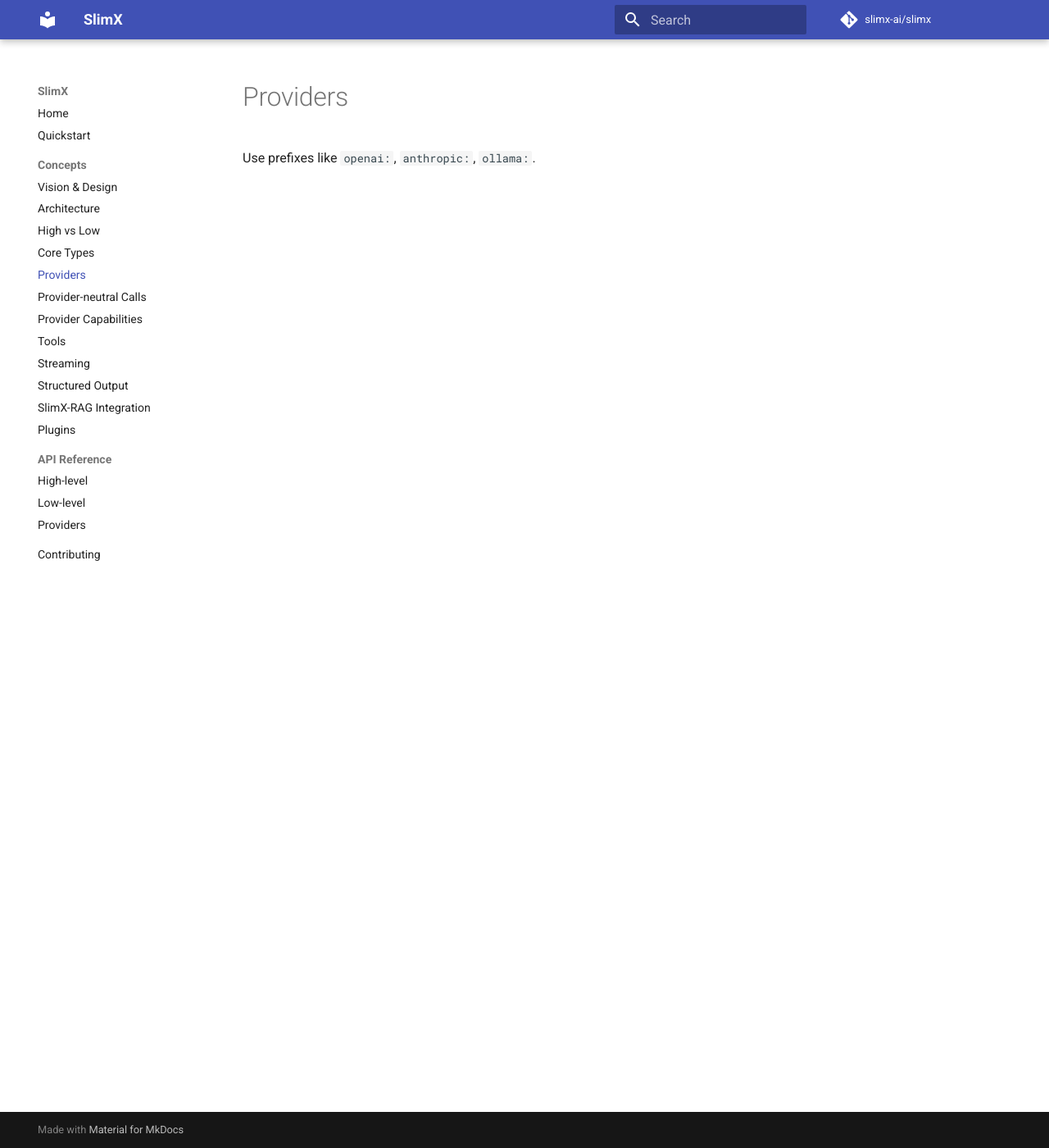
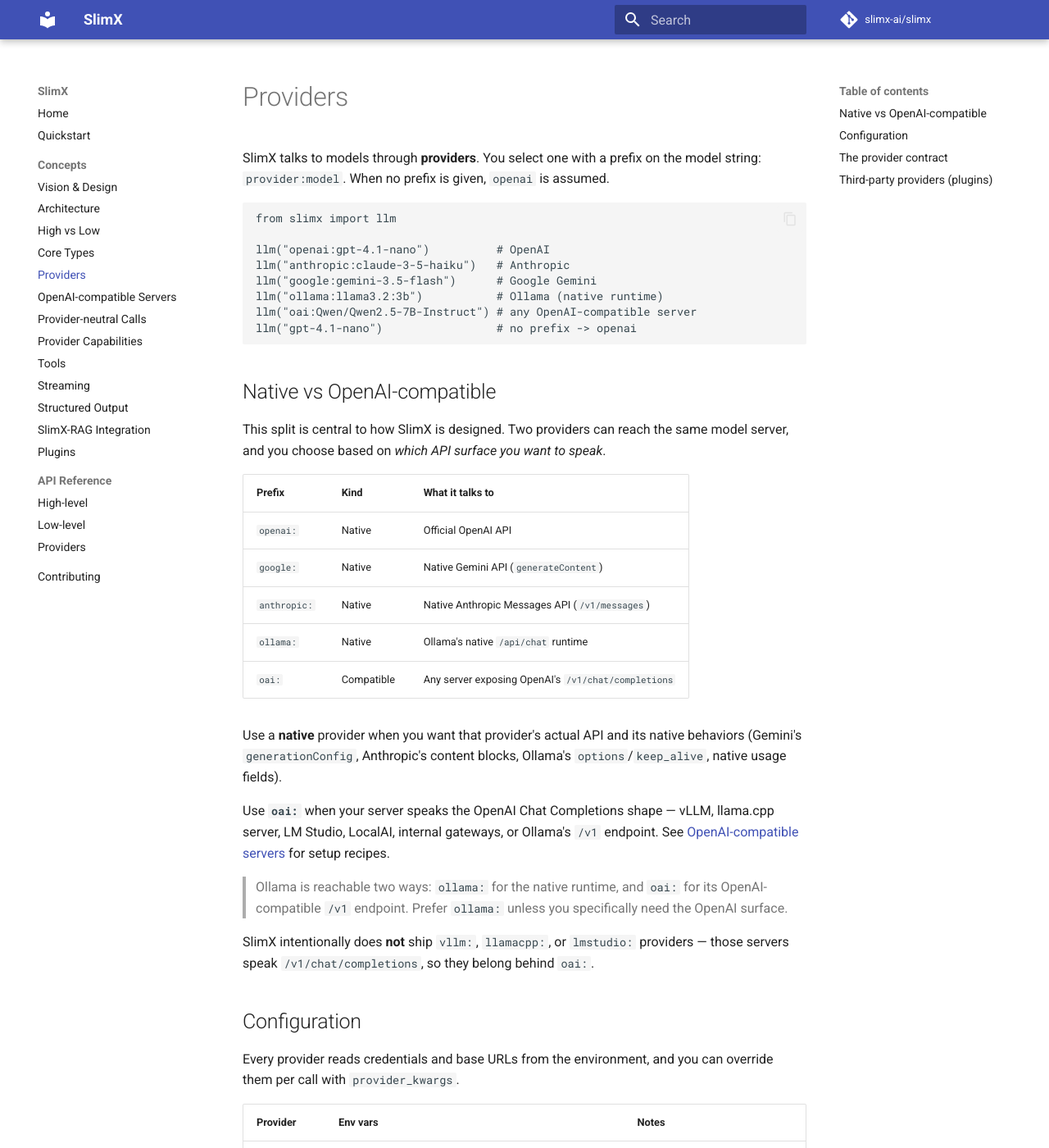
Before and after one commit to slimx-ai/slimx, an MkDocs documentation site: the page built from docs/concepts/providers.md, in a window 1280 px wide and 1400 px high. Shown: the whole window at 82% size. Built offline with MkDocs 1.6.1 and Material for MkDocs 9.7.7, drawn with Linux system fonts in a browser that asks for light colours; comment, search, counter and statistics services are not loaded; some of the changed text lies outside the part shown.

Commit message:
feat(providers): conformance suite + capability introspection + provider docs (0.7.1)
Conformance (0.7.1):
- tests/conformance/: reusable Provider Contract checks + FakeConformantProvider,
  run against every built-in provider offline via httpx.MockTransport (sync+async)
- describe_provider(name, async_mode=) reports declared capabilities with no API
  key / server required; Model.capabilities / AsyncModel.capabilities expose them
- guard test ensures every registered provider is covered by conformance

Provider docs & examples:
- concepts/providers.md (native vs OpenAI-compatible), concepts/openai-compatible.md
  (vLLM / llama.cpp / LM Studio / Ollama /v1 recipes + troubleshooting)
- examples/oai_{vllm,llamacpp,lmstudio,ollama_v1}.py
- corrected provider-capabilities docs (Anthropic tools + streaming wrapper)

Tests 57 -> 74; ruff + pyright clean.

````diff
--- a/docs/concepts/providers.md
+++ b/docs/concepts/providers.md
@@ -1,3 +1,88 @@
 # Providers
 
-Use prefixes like `openai:`, `anthropic:`, `ollama:`.
+SlimX talks to models through **providers**. You select one with a prefix on the
+model string: `provider:model`. When no prefix is given, `openai` is assumed.
+
+```python
+from slimx import llm
+
+llm("openai:gpt-4.1-nano")          # OpenAI
+llm("anthropic:claude-3-5-haiku")   # Anthropic
+llm("google:gemini-3.5-flash")      # Google Gemini
+llm("ollama:llama3.2:3b")           # Ollama (native runtime)
+llm("oai:Qwen/Qwen2.5-7B-Instruct") # any OpenAI-compatible server
+llm("gpt-4.1-nano")                 # no prefix -> openai
+```
+
+## Native vs OpenAI-compatible
+
+This split is central to how SlimX is designed. Two providers can reach the same
+model server, and you choose based on *which API surface you want to speak*.
+
+| Prefix | Kind | What it talks to |
+| --- | --- | --- |
+| `openai:` | Native | Official OpenAI API |
+| `google:` | Native | Native Gemini API (`generateContent`) |
+| `anthropic:` | Native | Native Anthropic Messages API (`/v1/messages`) |
+| `ollama:` | Native | Ollama's native `/api/chat` runtime |
+| `oai:` | Compatible | Any server exposing OpenAI's `/v1/chat/completions` |
+
+Use a **native** provider when you want that provider's actual API and its native
+behaviors (Gemini's `generationConfig`, Anthropic's content blocks, Ollama's
+`options`/`keep_alive`, native usage fields).
+
+Use **`oai:`** when your server speaks the OpenAI Chat Completions shape — vLLM,
+llama.cpp server, LM Studio, LocalAI, internal gateways, or Ollama's `/v1`
+endpoint. See [OpenAI-compatible servers](openai-compatible.md) for setup
+recipes.
+
+> Ollama is reachable two ways: `ollama:` for the native runtime, and `oai:` for
+> its OpenAI-compatible `/v1` endpoint. Prefer `ollama:` unless you specifically
+> need the OpenAI surface.
+
+SlimX intentionally does **not** ship `vllm:`, `llamacpp:`, or `lmstudio:`
+providers — those servers speak `/v1/chat/completions`, so they belong behind
+`oai:`.
+
+## Configuration
+
+Every provider reads credentials and base URLs from the environment, and you can
+override them per call with `provider_kwargs`.
+
+| Provider | Env vars | Notes |
+| --- | --- | --- |
+| `openai` | `OPENAI_API_KEY`, `OPENAI_BASE_URL` | Default provider |
+| `google` | `GOOGLE_API_KEY` or `GEMINI_API_KEY`, `GOOGLE_BASE_URL` | |
+| `anthropic` | `ANTHROPIC_API_KEY`, `ANTHROPIC_BASE_URL`, `ANTHROPIC_VERSION` | |
+| `ollama` | `OLLAMA_BASE_URL` (default `http://localhost:11434`) | No API key |
+| `oai` | `SLIMX_OAI_BASE_URL` / `OAI_BASE_URL`, `SLIMX_OAI_API_KEY` / `OAI_API_KEY` | Base URL required; key defaults to `EMPTY` |
+
+```python
+# Per-call override (takes precedence over the environment):
+llm(
+    "oai:Qwen/Qwen2.5-7B-Instruct",
+    provider_kwargs={"base_url": "http://localhost:8000/v1", "api_key": "EMPTY"},
+)
+```
+
+## The provider contract
+
+Every provider — built-in or third-party plugin — satisfies the same contract,
+so you can swap providers without rewriting your code:
+
+- `chat()` returns a normalized `Result` (`text`, `raw`, `usage`, `tool_calls`).
+- `stream()` yields normalized `StreamEvent`s ending in a single `done`.
+- Errors map to SlimX error types (`ProviderAuthError`, `ProviderRateLimitError`,
+  `ProviderError`).
+- Tool calls normalize to `ToolCall`; usage normalizes to `Usage` when reported.
+- Async (`achat`/`astream`) mirrors sync where the provider supports it.
+
+This contract is enforced by a shared **conformance suite** (`tests/conformance/`)
+that every provider must pass. See [Provider Capabilities](provider-capabilities.md)
+to inspect what a given provider supports.
+
+## Third-party providers (plugins)
+
+Providers register lazily, and importing `slimx` never loads provider code or
+requires keys. Third parties can add a provider through the `slimx.providers`
+entry-point group without modifying core — see [Plugins](plugins.md).
--- a/mkdocs.yml
+++ b/mkdocs.yml
@@ -20,6 +20,7 @@
       - High vs Low: concepts/high_vs_low.md
       - Core Types: concepts/types.md
       - Providers: concepts/providers.md
+      - OpenAI-compatible Servers: concepts/openai-compatible.md
       - Provider-neutral Calls: concepts/provider-neutral-calls.md
       - Provider Capabilities: concepts/provider-capabilities.md
       - Tools: concepts/tools.md
--- a/pyproject.toml
+++ b/pyproject.toml
@@ -1,6 +1,6 @@
 [project]
 name = "slimx"
-version = "0.7.0"
+version = "0.7.1"
 description = "A slim, intuitive, lightweight Python library for calling LLMs (high-level + low-level) with multi-provider support."
 readme = "README.md"
 requires-python = ">=3.10"
--- a/slimx/__init__.py
+++ b/slimx/__init__.py
@@ -17,7 +17,7 @@
 from importlib import import_module
 from typing import Any, TYPE_CHECKING
 
-__version__ = "0.7.0"
+__version__ = "0.7.1"
 
 _LAZY: dict[str, tuple[str, str]] = {
     # High-level
````
Also changed, not shown: CHANGELOG.md (+21 -0 lines), README.md (+23 -1 lines), docs/concepts/openai-compatible.md (added, +105 -0 lines), docs/concepts/provider-capabilities.md (+60 -4 lines), 10 other files.
